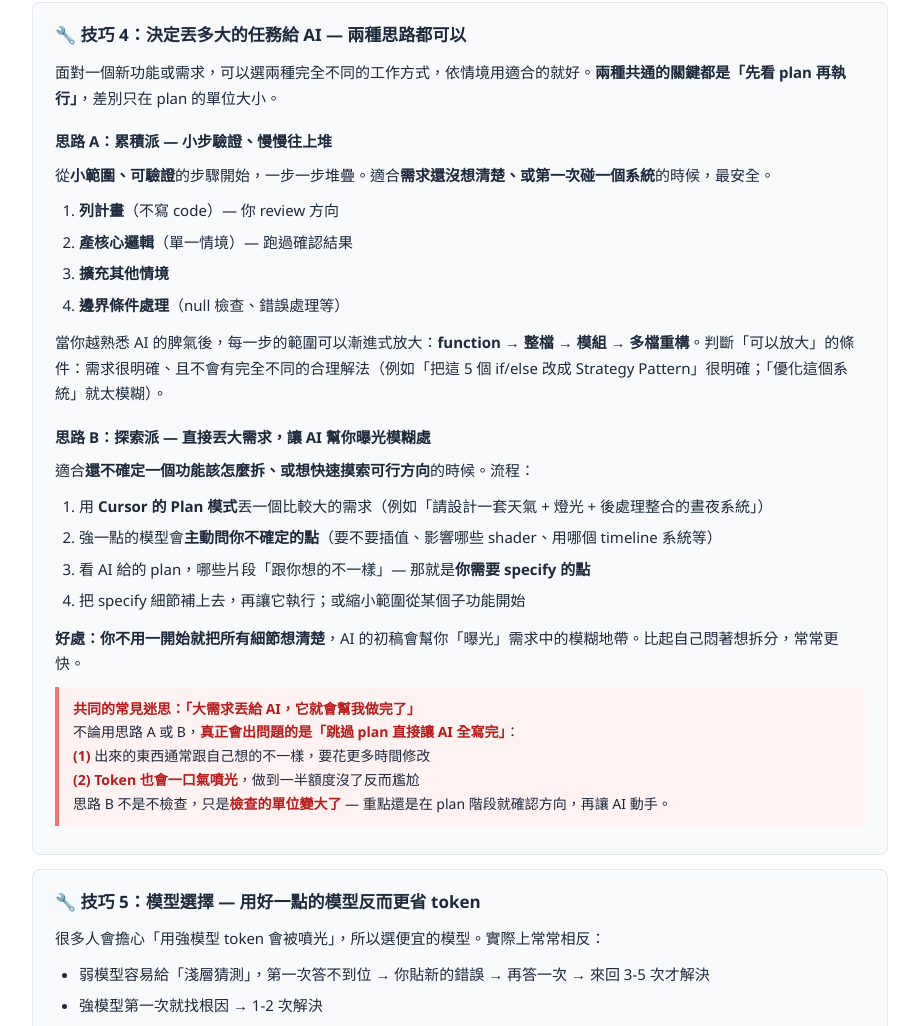
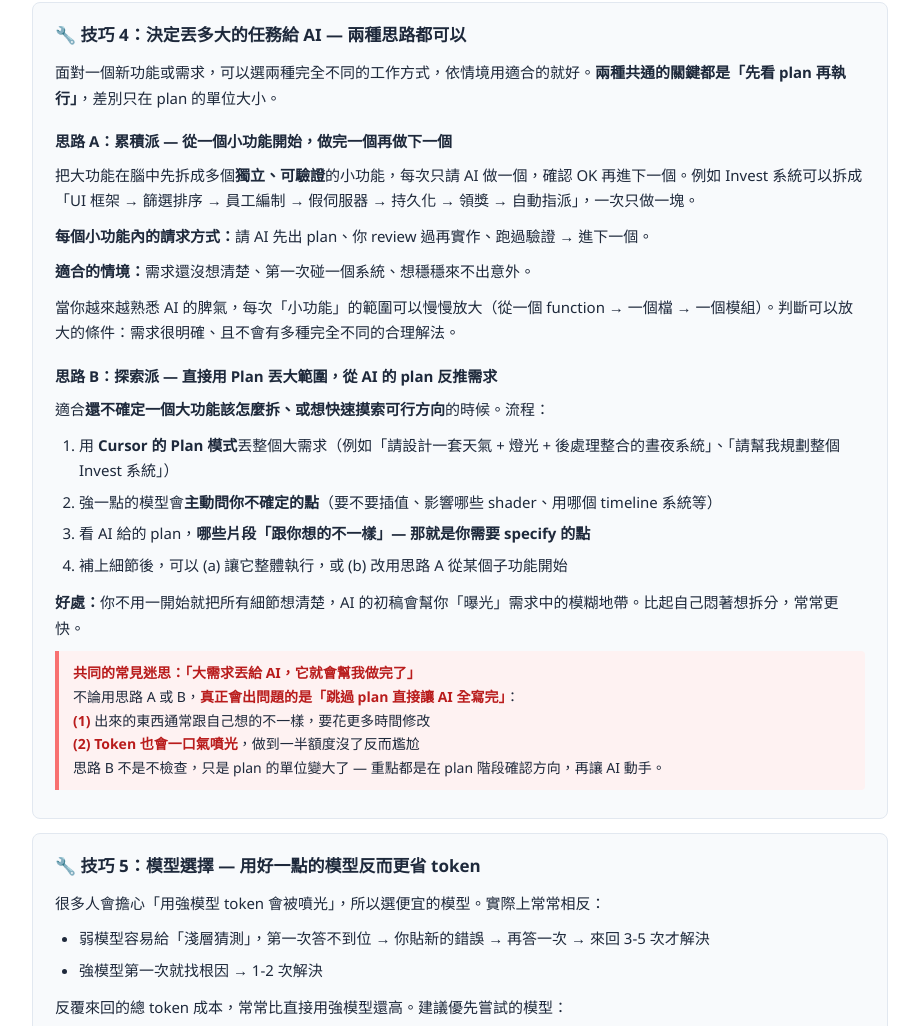
Before and after one commit to gamacwhung/winking-cursor-tips, a plain HTML site: page index.html in a window 1280 px wide. Shown: the part 6499-7525 px from the top of the page, without its empty margins (180-1099 px from the left). Drawn offline with Linux system fonts and the light colour scheme.

Commit message:
rewrite tip4 paradigm A: feature-by-feature accumulation (kent's view), align both paradigms on same axis
Made-with: Cursor

```diff
--- a/index.html
+++ b/index.html
@@ -318,32 +318,28 @@ AI 會列出它的疑問清單，你一次回答完，比邊做邊改省時間
 <h3>🔧 技巧 4：決定丟多大的任務給 AI — 兩種思路都可以</h3>
 <p>面對一個新功能或需求，可以選兩種完全不同的工作方式，依情境用適合的就好。<strong>兩種共通的關鍵都是「先看 plan 再執行」</strong>，差別只在 plan 的單位大小。</p>
 
-<h4>思路 A：累積派 — 小步驗證、慢慢往上堆</h4>
-<p>從<strong>小範圍、可驗證</strong>的步驟開始，一步一步堆疊。適合<strong>需求還沒想清楚、或第一次碰一個系統</strong>的時候，最安全。</p>
+<h4>思路 A：累積派 — 從一個小功能開始，做完一個再做下一個</h4>
+<p>把大功能在腦中先拆成多個<strong>獨立、可驗證</strong>的小功能，每次只請 AI 做一個，確認 OK 再進下一個。例如 Invest 系統可以拆成「UI 框架 → 篩選排序 → 員工編制 → 假伺服器 → 持久化 → 領獎 → 自動指派」，一次只做一塊。</p>
+<p><strong>每個小功能內的請求方式：</strong>請 AI 先出 plan、你 review 過再實作、跑過驗證 → 進下一個。</p>
+<p><strong>適合的情境：</strong>需求還沒想清楚、第一次碰一個系統、想穩穩來不出意外。</p>
+<p>當你越來越熟悉 AI 的脾氣，每次「小功能」的範圍可以慢慢放大（從一個 function → 一個檔 → 一個模組）。判斷可以放大的條件：需求很明確、且不會有多種完全不同的合理解法。</p>
+
+<h4>思路 B：探索派 — 直接用 Plan 丟大範圍，從 AI 的 plan 反推需求</h4>
+<p>適合<strong>還不確定一個大功能該怎麼拆、或想快速摸索可行方向</strong>的時候。流程：</p>
 <ol>
-  <li><strong>列計畫</strong>（不寫 code）— 你 review 方向</li>
-  <li><strong>產核心邏輯</strong>（單一情境）— 跑過確認結果</li>
-  <li><strong>擴充其他情境</strong></li>
-  <li><strong>邊界條件處理</strong>（null 檢查、錯誤處理等）</li>
+  <li>用 <strong>Cursor 的 Plan 模式</strong>丟整個大需求（例如「請設計一套天氣 + 燈光 + 後處理整合的晝夜系統」、「請幫我規劃整個 Invest 系統」）</li>
+  <li>強一點的模型會<strong>主動問你不確定的點</strong>（要不要插值、影響哪些 shader、用哪個 timeline 系統等）</li>
+  <li>看 AI 給的 plan，<strong>哪些片段「跟你想的不一樣」— 那就是你需要 specify 的點</strong></li>
+  <li>補上細節後，可以 (a) 讓它整體執行，或 (b) 改用思路 A 從某個子功能開始</li>
 </ol>
-<p>當你越熟悉 AI 的脾氣後，每一步的範圍可以漸進式放大：<strong>function → 整檔 → 模組 → 多檔重構</strong>。判斷「可以放大」的條件：需求很明確、且不會有完全不同的合理解法（例如「把這 5 個 if/else 改成 Strategy Pattern」很明確；「優化這個系統」就太模糊）。</p>
-
-<h4>思路 B：探索派 — 直接丟大需求，讓 AI 幫你曝光模糊處</h4>
-<p>適合<strong>還不確定一個功能該怎麼拆、或想快速摸索可行方向</strong>的時候。流程：</p>
-<ol>
-  <li>用 <strong>Cursor 的 Plan 模式</strong>丟一個比較大的需求（例如「請設計一套天氣 + 燈光 + 後處理整合的晝夜系統」）</li>
-  <li>強一點的模型會<strong>主動問你不確定的點</strong>（要不要插值、影響哪些 shader、用哪個 timeline 系統等）</li>
-  <li>看 AI 給的 plan，哪些片段「跟你想的不一樣」— 那就是<strong>你需要 specify 的點</strong></li>
-  <li>把 specify 細節補上去，再讓它執行；或縮小範圍從某個子功能開始</li>
-</ol>
-<p><strong>好處：你不用一開始就把所有細節想清楚</strong>，AI 的初稿會幫你「曝光」需求中的模糊地帶。比起自己悶著想拆分，常常更快。</p>
+<p><strong>好處：</strong>你不用一開始就把所有細節想清楚，AI 的初稿會幫你「曝光」需求中的模糊地帶。比起自己悶著想拆分，常常更快。</p>
 
 <div class="pitfall">
 <strong>共同的常見迷思：「大需求丟給 AI，它就會幫我做完了」</strong><br>
 不論用思路 A 或 B，<strong>真正會出問題的是「跳過 plan 直接讓 AI 全寫完」</strong>：<br>
 <strong>(1)</strong> 出來的東西通常跟自己想的不一樣，要花更多時間修改<br>
 <strong>(2)</strong> <strong>Token 也會一口氣噴光</strong>，做到一半額度沒了反而尷尬<br>
-思路 B 不是不檢查，只是<strong>檢查的單位變大了</strong> — 重點還是在 plan 階段就確認方向，再讓 AI 動手。
+思路 B 不是不檢查，只是 plan 的單位變大了 — 重點都是在 plan 階段確認方向，再讓 AI 動手。
 </div>
 </div>
 
```
